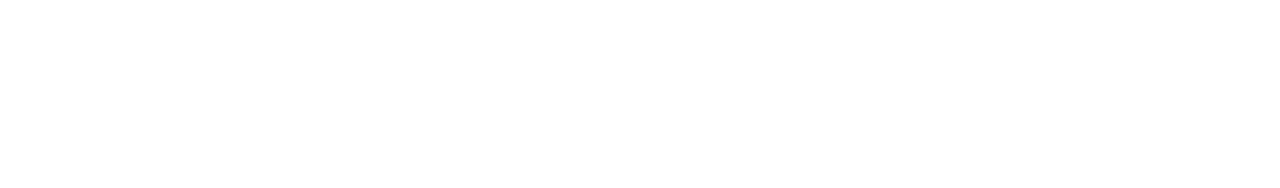
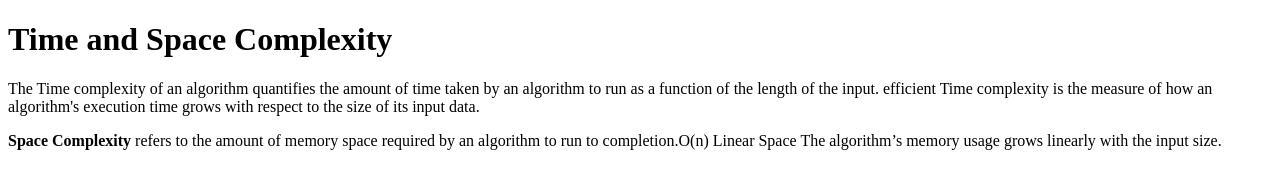
Before and after one commit to acciojob/time-and-space-complexity-vaishnavisriram346, a website: page main.html in a window 1280 px wide. Drawn offline with Linux system fonts and the light colour scheme.

Commit message:
created a submission

```diff
--- a/main.html
+++ b/main.html
@@ -8,6 +8,9 @@
 
 <body>
 	<!-- the entire body must be written by student -->
+	<h1>Time and Space Complexity</h1>
+	<p>The Time complexity of an algorithm quantifies the amount of time taken by an algorithm to run as a function of the length of the input. efficient Time complexity is the measure of how an algorithm's execution time grows with respect to the size of its input data.</p>
+	<p><b>Space Complexity</b> refers to the amount of memory space required by an algorithm to run to completion.O(n) Linear Space The algorithm’s memory usage grows linearly with the input size.</p>
     <script type="text/javascript" src="./script.js">
 </script>
 
```
